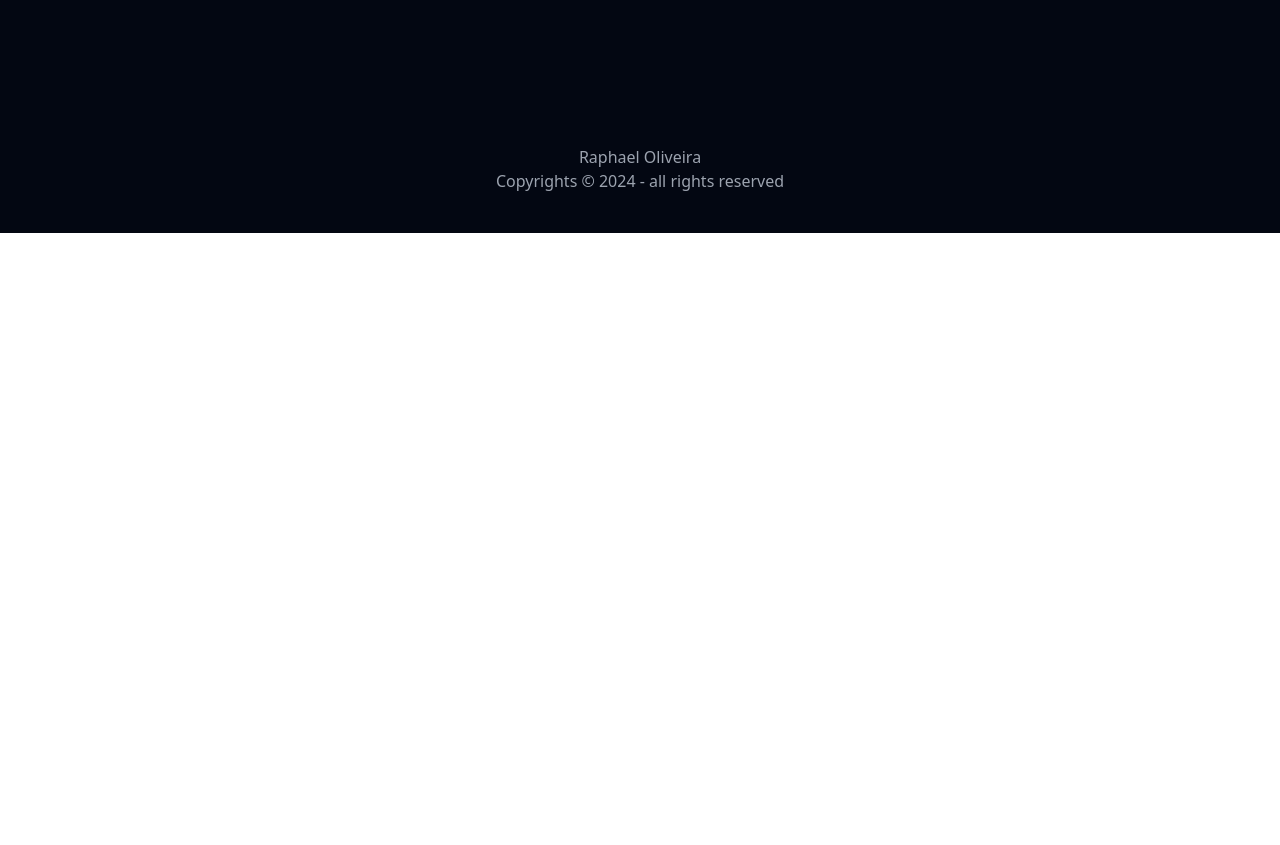
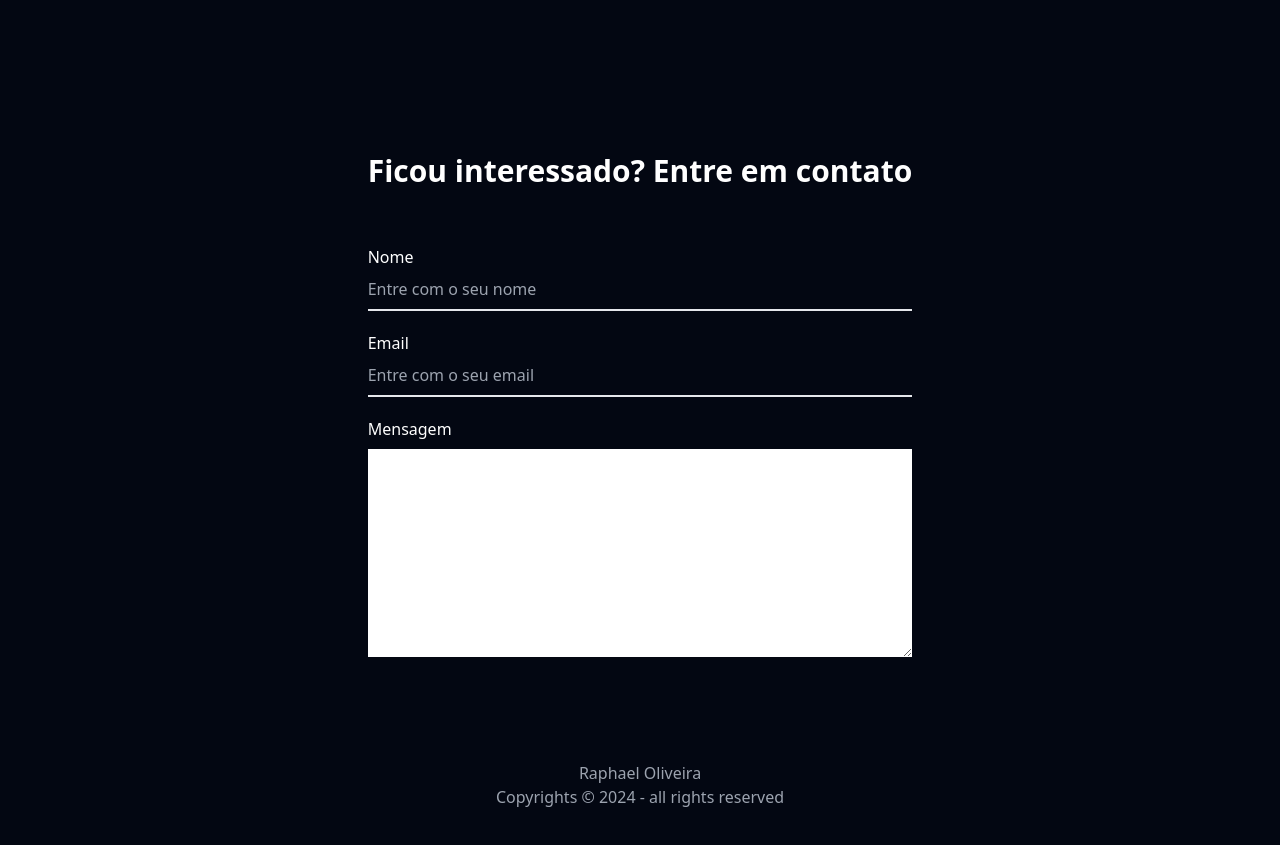
Before and after one commit to Raphaeljsx/portfolio, a React (Vite) app: page / in a window 1280 px wide. Shown: the part 1900-2745 px from the top of the page. Before the commit the page ends 2133 px from the top, so only its background shows below. Built offline with nearby package versions, Linux system fonts and the light colour scheme; a web font is replaced by a local one.

Commit message:
Adição de formulário para contato

```diff
--- a/src/Components/Footer.jsx
+++ b/src/Components/Footer.jsx
@@ -1,13 +1,17 @@
 import React from "react";
+import Form from "./Form";
 
 const Footer = () => {
   return (
-    <footer className=" mt-20">
-      <div className="text-gray-600 dark:text-gray-400 container mx-auto py-6 px-4 flex flex-col justify-center items-center">
-        <p>Raphael Oliveira</p>
-        <p>Copyrights © 2024 - all rights reserved</p>
-      </div>
-    </footer>
+    <div className="flex flex-col justify-center items-center mt-28">
+      <Form/>
+      <footer className="mt-20">
+        <div className="text-gray-600 dark:text-gray-400 container mx-auto py-6 px-4 flex flex-col justify-center items-center">
+          <p>Raphael Oliveira</p>
+          <p>Copyrights © 2024 - all rights reserved</p>
+        </div>
+      </footer>
+    </div>
   );
 };
 
--- /dev/null
+++ b/src/Components/Form.jsx
@@ -0,0 +1,29 @@
+import { useState } from "react";
+
+export default function Form() {
+
+  const [nome, setNome] = useState('');
+  const [email, setEmail] = useState('');
+  const [mensagem, setMensagem] = useState('');
+
+  return (
+    <div className="bg-inherit flex flex-col">
+      <h3 className="text-white text-2xl font-bold text-center mb-4 md:text-3xl">Ficou interessado? Entre em contato</h3>
+      <form className="mt-10 flex flex-col" onSubmit={()=>{}}>
+        <label className="text-white" htmlFor="nome">Nome</label>
+        <input className="border-b-2 pb-2 bg-inherit text-white outline-none mt-2" name="nome" id="nome" type="text" placeholder="Entre com o seu nome" onChange={(e)=>{
+          setNome(e.target.value);
+        }} />
+        <label className="text-white mt-5" htmlFor="email">Email</label>
+        <input className="border-b-2 pb-2 bg-inherit text-white outline-none mt-2" name="email" id="email" type="text" placeholder="Entre com o seu email" onChange={(e)=>{
+          setEmail(e.target.value);
+        }}/>
+        <label className="text-white mt-5" htmlFor="mensagem">Mensagem</label>
+        <textarea className="outline-none h-52 mt-2 p-2" name="mensagem" id="mensagem" onChange={(e) => {
+          setMensagem(e.target.value);
+        }}></textarea>
+      </form>
+      {console.log(nome,email,mensagem)}
+    </div>
+  );
+}
```
